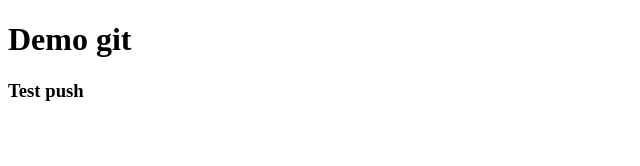
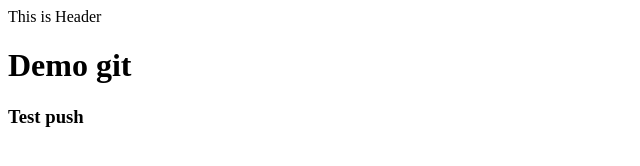
Before and after one commit to lqvinh12/git-demo-fe53e, a plain HTML site: page index.html in a window 1280 px wide. Shown: the whole page, without its empty margins (0-640 px from the left). Drawn offline with Linux system fonts and the light colour scheme.

Commit message:
edit header

```diff
--- a/index.html
+++ b/index.html
@@ -6,6 +6,7 @@
     <title>Document</title>
 </head>
 <body>
+    <header>This is Header</header>
     <h1>Demo git</h1>
     <h3>Test push</h3>
 
```
